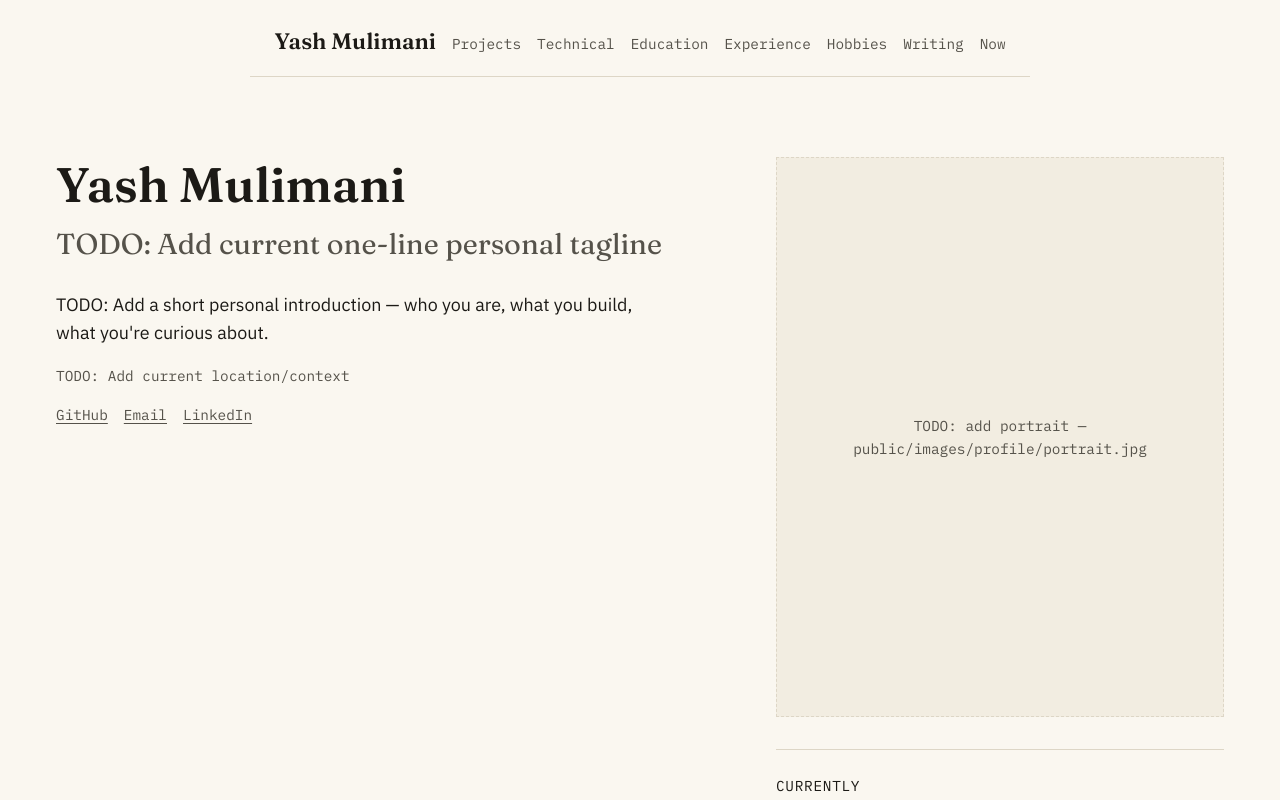
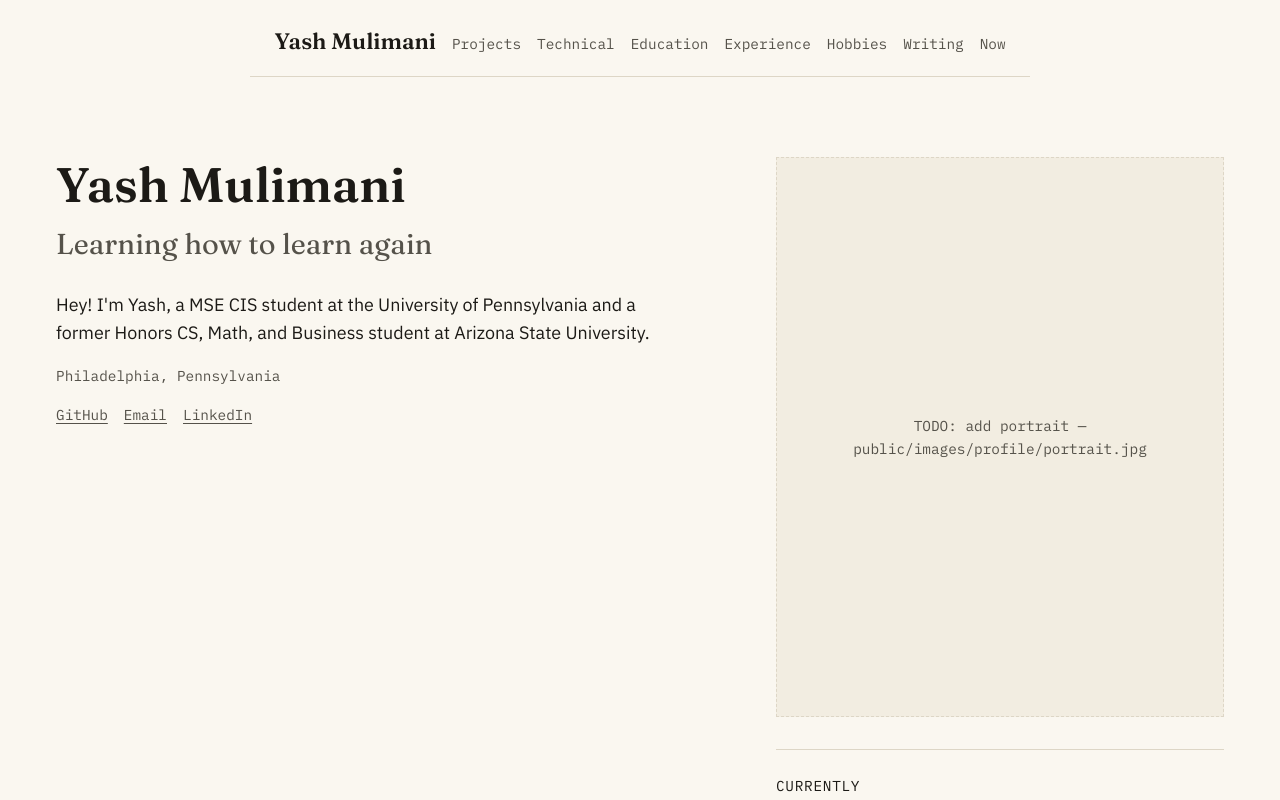
Before and after one commit to imsqsh/personal-website, a Next.js app: page / in a window 1280 px wide. Shown: the top 800 px of the page. Built offline with nearby package versions, Linux system fonts and the light colour scheme.

Commit message:
feat: add real homepage identity copy

```diff
--- a/data/site.ts
+++ b/data/site.ts
@@ -21,10 +21,10 @@ export type SiteConfig = {
 
 export const siteConfig: SiteConfig = {
   name: "Yash Mulimani",
-  tagline: "TODO: Add current one-line personal tagline",
+  tagline: "Learning how to learn again",
   intro:
-    "TODO: Add a short personal introduction — who you are, what you build, what you're curious about.",
-  location: "TODO: Add current location/context",
+    "Hey! I'm Yash, a MSE CIS student at the University of Pennsylvania and a former Honors CS, Math, and Business student at Arizona State University.",
+  location: "Philadelphia, Pennsylvania",
   nav: [
     { label: "Projects", href: "/projects" },
     { label: "Technical", href: "/technical" },
```
